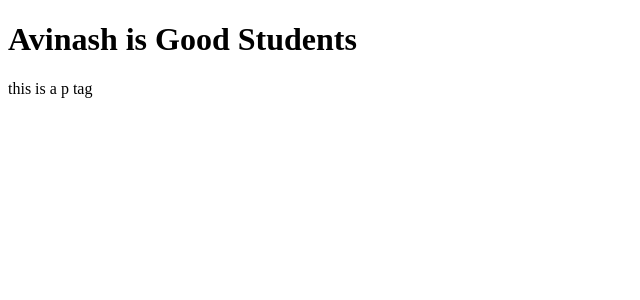
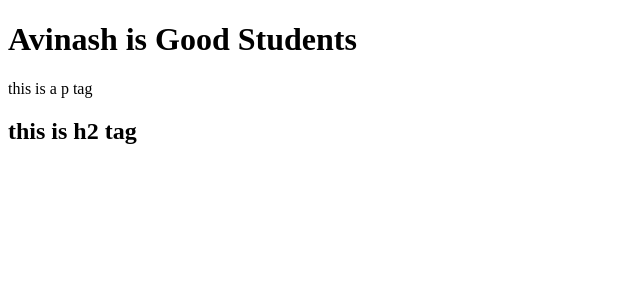
Before and after one commit to Avinash-Singh1/github_pages_ci_cd, an Angular app: page / in a window 1280 px wide. Shown: the top 300 px of the page, without its empty margins (0-640 px from the left). Built offline with nearby package versions, Linux system fonts and the light colour scheme.

Commit message:
Added changes for work flow

```diff
--- a/src/app/app.component.html
+++ b/src/app/app.component.html
@@ -1,2 +1,3 @@
 <h1>Avinash is Good Students</h1>
 <p>this is a p tag</p>
+<h2>this is h2 tag</h2>
```
